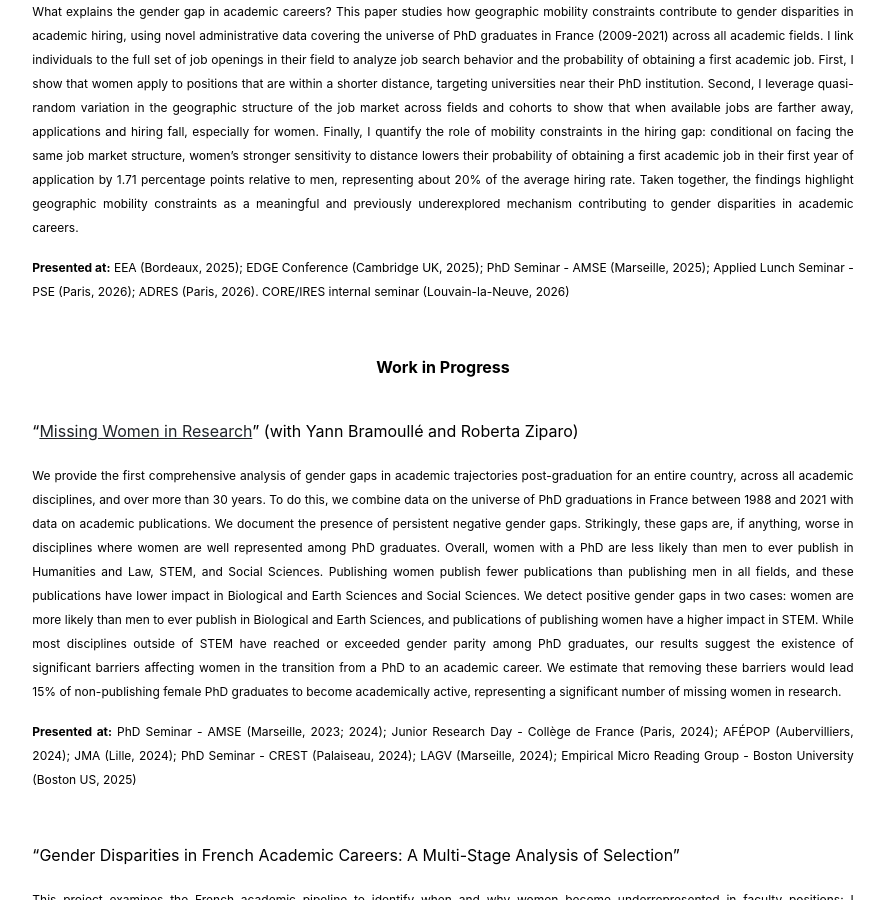
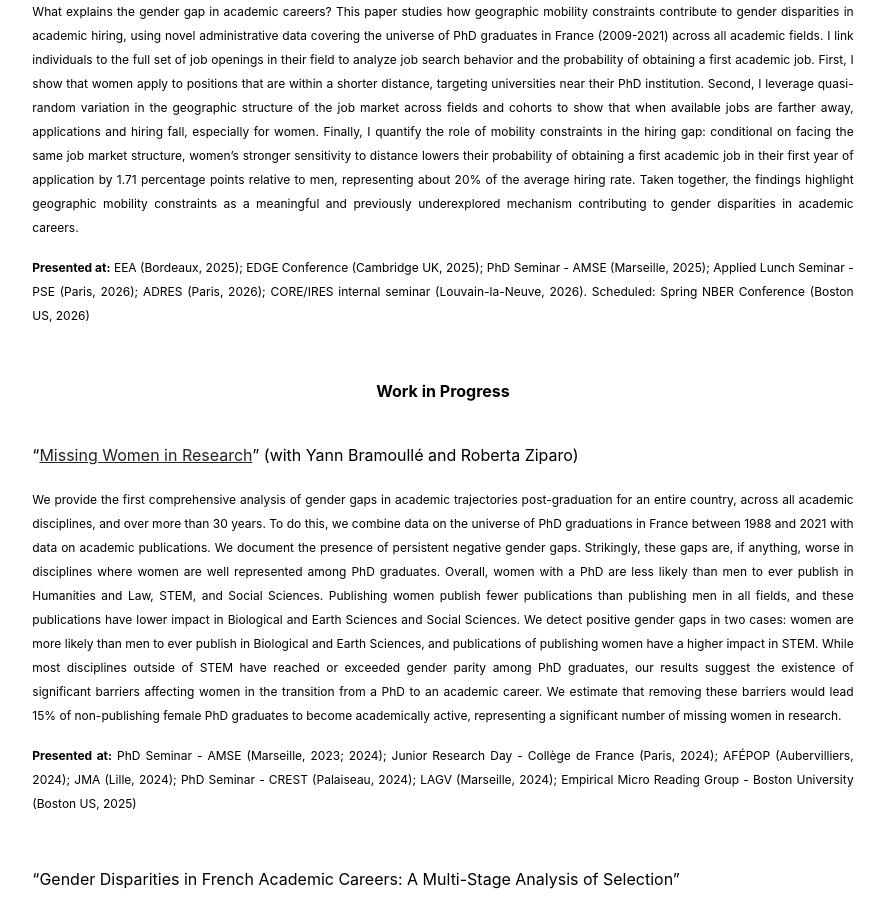
Before and after one commit to alienorbisantis/alienorbisantis.github.io, a Jekyll site: the page built from Research/Research.md, in a window 1280 px wide and 900 px high, scrolled down 381 px. Shown: the whole window, without its empty margins (197-1082 px from the left). Built offline with Jekyll 4.4.1, drawn with Linux system fonts in a browser that asks for light colours.

Commit message:
Update Research.md

```diff
--- a/Research/Research.md
+++ b/Research/Research.md
@@ -17,7 +17,7 @@ title: "Research"
  </p>
 
 <p align="justify">
-<sub><b>Presented at:</b> EEA (Bordeaux, 2025); EDGE Conference (Cambridge UK, 2025); PhD Seminar - AMSE (Marseille, 2025); Applied Lunch Seminar - PSE (Paris, 2026); ADRES (Paris, 2026). CORE/IRES internal seminar (Louvain-la-Neuve, 2026) </sub>
+<sub><b>Presented at:</b> EEA (Bordeaux, 2025); EDGE Conference (Cambridge UK, 2025); PhD Seminar - AMSE (Marseille, 2025); Applied Lunch Seminar - PSE (Paris, 2026); ADRES (Paris, 2026); CORE/IRES internal seminar (Louvain-la-Neuve, 2026). Scheduled: Spring NBER Conference (Boston US, 2026) </sub>
 </p>
 &nbsp;
 
```
